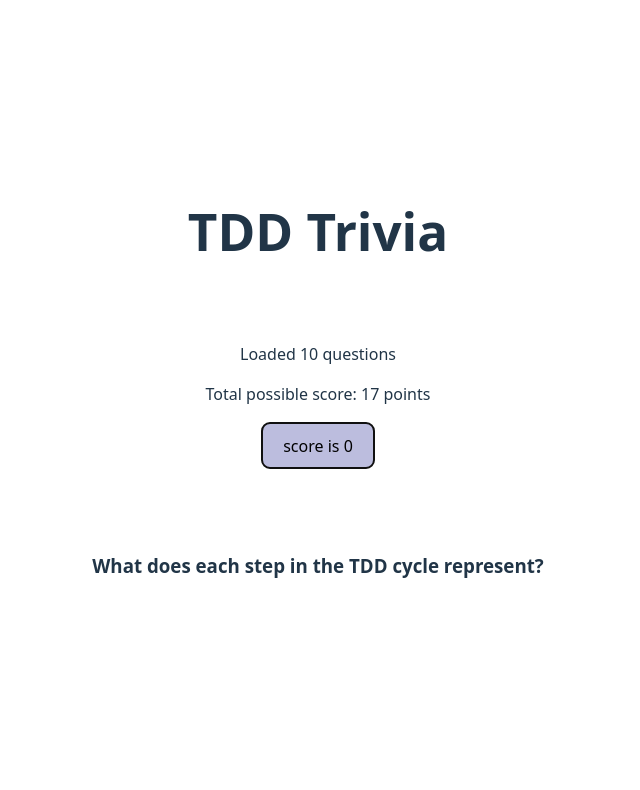
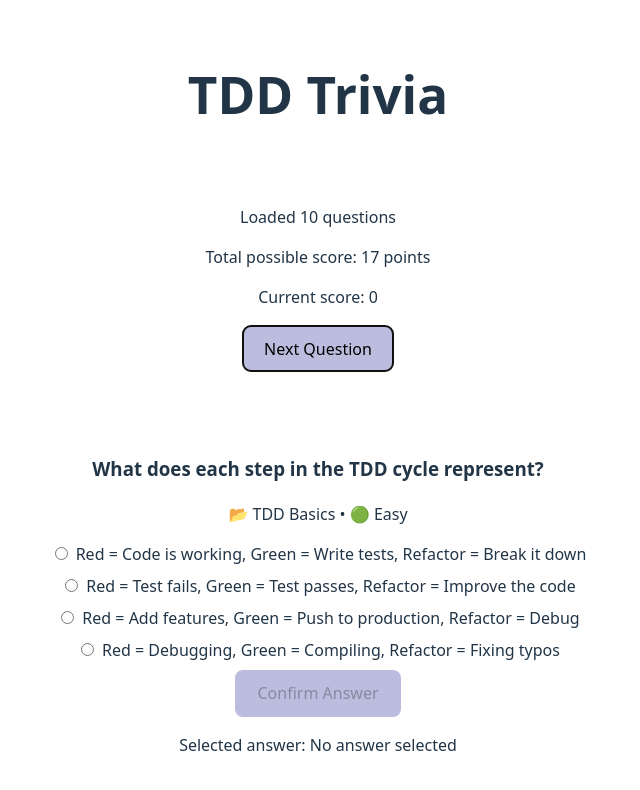
Before and after one commit to haryati75/tdd-trivia-app, a React (Vite) app: page / in a window 1280 px wide. Both pictures are taken after a click on the button "Start Quiz". Shown: the top 790 px of the page, without its empty margins (322-962 px from the left). Built offline with nearby package versions, Linux system fonts and the light colour scheme.

Commit message:
Add RadioButtonGroup component and update App logic for quiz functionality
- Implement RadioButtonGroup for answer selection
- Update App to handle score calculation based on question difficulty
- Modify button behavior and display current score
- Add tests for RadioButtonGroup component

```diff
--- a/src/App.tsx
+++ b/src/App.tsx
@@ -3,6 +3,7 @@ import './App.css'
 import Button from './components/Button'
 import Text from './components/Text'
 import Card from './components/Card'
+import RadioButtonGroup from './components/RadioButtonGroup'
 import questionsData from './questions.json'
 
 const DIFFICULTY_SCORES = {
@@ -14,6 +15,8 @@ const DIFFICULTY_SCORES = {
 function App() {
   const [score, setScore] = useState(0)
   const [currentQuestionIndex, setCurrentQuestionIndex] = useState(-1)
+  const [selectedAnswer, setSelectedAnswer] = useState<string>('')
+  const [isAnswerConfirmed, setIsAnswerConfirmed] = useState(false)
 
   const currentQuestion = currentQuestionIndex >= 0 ? questionsData[currentQuestionIndex] : null
 
@@ -22,13 +25,50 @@ function App() {
     0
   )
 
-  const handleClick = () => {
-    setScore((score) => score + 1)
+  const getDifficultyEmoji = (difficulty: string) => {
+    switch (difficulty) {
+      case 'Easy': return '🟢'
+      case 'Medium': return '🟡'
+      case 'Hard': return '🔴'
+      default: return '⚪'
+    }
+  }
+
+  const formatCategoryAndDifficulty = (category: string, difficulty: string) => {
+    const difficultyEmoji = getDifficultyEmoji(difficulty)
+    return `📂 ${category} • ${difficultyEmoji} ${difficulty}`
+  }
+
+  const handleNextQuestion = () => {
+    if (currentQuestion) {
+      const currentQuestionScore = DIFFICULTY_SCORES[currentQuestion.difficulty_level as keyof typeof DIFFICULTY_SCORES]
+      setScore((score) => score + currentQuestionScore)
+    }
+    setSelectedAnswer('') // Reset selection for next question
+    setIsAnswerConfirmed(false) // Reset confirmation for next question
+    setCurrentQuestionIndex((index) => index + 1)
+  }
+
+  const handleEndQuiz = () => {
+    setCurrentQuestionIndex(-1)
+    setSelectedAnswer('')
+    setIsAnswerConfirmed(false)
   }
 
   const handleStartQuiz = () => {
     setCurrentQuestionIndex(0)
     setScore(0)
+    setSelectedAnswer('')
+    setIsAnswerConfirmed(false)
+  }
+
+  const handleAnswerSelection = (value: string, index: number) => {
+    setSelectedAnswer(value)
+    console.log(`Selected: ${value} (option ${index + 1})`)
+  }
+
+  const handleConfirmAnswer = () => {
+    setIsAnswerConfirmed(true)
   }
 
   return (
@@ -37,13 +77,18 @@ function App() {
       <Card>
         <Text>Loaded {questionsData.length} questions</Text>
         <Text>Total possible score: {totalPossibleScore} points</Text>
+        <Text>Current score: {score}</Text>
         {currentQuestionIndex === -1 ? (
           <Button onClick={handleStartQuiz}>
             Start Quiz
           </Button>
+        ) : currentQuestionIndex >= questionsData.length ? (
+          <Button onClick={handleEndQuiz}>
+            End of Quiz
+          </Button>
         ) : (
-          <Button onClick={handleClick}>
-            score is {score}
+          <Button onClick={handleNextQuestion}>
+            Next Question
           </Button>
         )}
       </Card>
@@ -52,6 +97,24 @@ function App() {
           <Text variant="heading" level={3}>
             {currentQuestion.question}
           </Text>
+          <Text>
+            {formatCategoryAndDifficulty(currentQuestion.category, currentQuestion.difficulty_level)}
+          </Text>
+          <RadioButtonGroup
+            options={currentQuestion.options}
+            onSelectionChange={handleAnswerSelection}
+            name={`question-${currentQuestionIndex}`}
+            disabled={isAnswerConfirmed}
+          />
+          <Button
+            onClick={handleConfirmAnswer}
+            disabled={!selectedAnswer || isAnswerConfirmed}
+          >
+            Confirm Answer
+          </Button>
+          <Text>
+            Selected answer: {selectedAnswer || 'No answer selected'}
+          </Text>
         </Card>
       )}
     </>
--- a/src/components/Button.tsx
+++ b/src/components/Button.tsx
@@ -1,11 +1,12 @@
 interface ButtonProps {
   children: React.ReactNode;
   onClick?: () => void;
+  disabled?: boolean;
 }
 
-export default function Button({ children, onClick }: ButtonProps) {
+export default function Button({ children, onClick, disabled = false }: ButtonProps) {
   return (
-    <button onClick={onClick}>
+    <button onClick={onClick} disabled={disabled}>
       {children}
     </button>
   )
--- /dev/null
+++ b/src/components/RadioButtonGroup.tsx
@@ -0,0 +1,45 @@
+import { useState, useEffect } from 'react'
+
+interface RadioButtonGroupProps {
+  options: string[]
+  onSelectionChange: (value: string, index: number) => void
+  name?: string
+  disabled?: boolean
+}
+
+function RadioButtonGroup({ options, onSelectionChange, name, disabled = false }: RadioButtonGroupProps) {
+  const [selectedValue, setSelectedValue] = useState<string>('')
+  const groupName = name || `radio-group-${Math.random().toString(36).substr(2, 9)}`
+
+  // Reset selection when name changes (indicates new question)
+  useEffect(() => {
+    setSelectedValue('')
+  }, [name])
+
+  const handleChange = (value: string, index: number) => {
+    if (disabled) return
+    setSelectedValue(value)
+    onSelectionChange(value, index)
+  }
+
+  return (
+    <div>
+      {options.map((option, index) => (
+        <label key={index} style={{ display: 'block', marginBottom: '8px' }}>
+          <input
+            type="radio"
+            name={groupName}
+            value={option}
+            checked={selectedValue === option}
+            onChange={() => handleChange(option, index)}
+            disabled={disabled}
+            style={{ marginRight: '8px' }}
+          />
+          {option}
+        </label>
+      ))}
+    </div>
+  )
+}
+
+export default RadioButtonGroup
```
Also changed, not shown: 2 other files (tests, documents, lock files or other folders).
